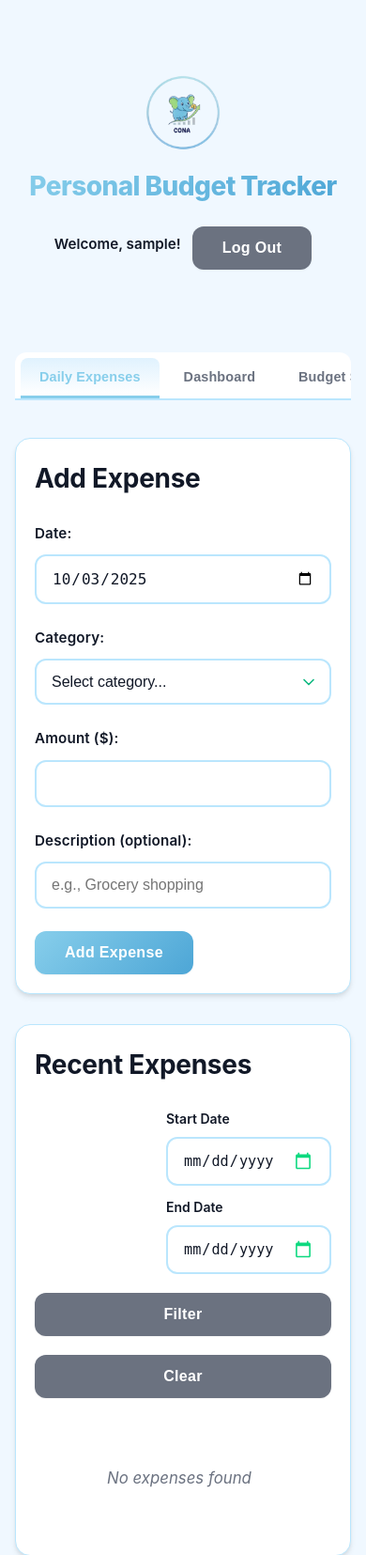
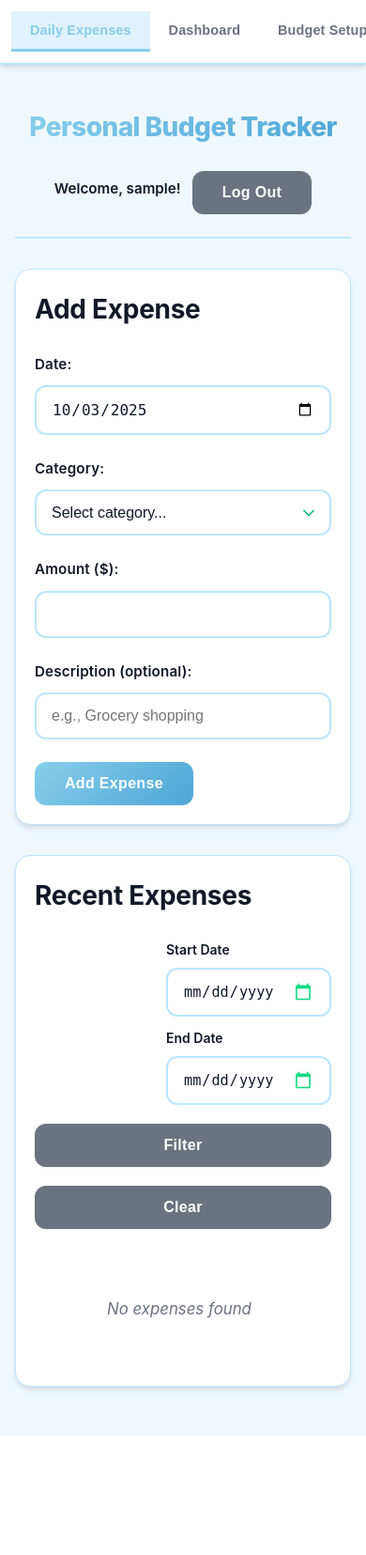
Before and after one commit to Yarmo13/budget-app, a Flask app: page / in a window 390 px wide. Shown: the top 1655 px of the page at 94% size. After the commit the page ends 1528 px from the top, so only its background shows below. Run offline with Flask 3, Linux system fonts and the light colour scheme; the visitor is signed in with stand-in values (Sample User, id 1); data that the repository does not hold is empty.

Commit message:
Reorganize navigation to vertical sidebar layout
🤖 Generated with [Claude Code](https://claude.com/claude-code)

Co-Authored-By: Claude <noreply@anthropic.com>

```diff
--- a/static/css/style.css
+++ b/static/css/style.css
@@ -48,39 +48,31 @@ body {
     font-size: 16px;
     -webkit-font-smoothing: antialiased;
     -moz-osx-font-smoothing: grayscale;
+    display: flex;
+    min-height: 100vh;
 }
 
 .container {
-    max-width: 1280px;
-    margin: 0 auto;
+    flex: 1;
+    margin-left: 250px;
     padding: 32px 24px;
+    max-width: 100%;
 }
 
 /* Header */
 header {
-    text-align: center;
-    margin-bottom: 48px;
+    display: flex;
+    justify-content: space-between;
+    align-items: center;
+    margin-bottom: 32px;
     padding: 24px 0;
-    position: relative;
-}
-
-.header-logo {
-    display: flex;
-    flex-direction: column;
-    align-items: center;
-    gap: 16px;
-}
-
-.logo-img {
-    width: 80px;
-    height: auto;
-    object-fit: contain;
+    border-bottom: 2px solid var(--border-color);
 }
 
 header h1 {
-    font-size: 3rem;
+    font-size: 2rem;
     font-weight: 800;
-    margin-bottom: 12px;
+    margin: 0;
     background: var(--gradient-primary);
     -webkit-background-clip: text;
     -webkit-text-fill-color: transparent;
@@ -89,9 +81,6 @@ header h1 {
 }
 
 .user-info {
-    position: absolute;
-    top: 24px;
-    right: 0;
     display: flex;
     align-items: center;
     gap: 12px;
@@ -109,43 +98,71 @@ header h1 {
 }
 
 
-/* Tabs */
+/* Sidebar Navigation */
 .tabs {
+    position: fixed;
+    left: 0;
+    top: 0;
+    width: 250px;
+    height: 100vh;
+    background: var(--card-bg);
+    border-right: 2px solid var(--border-color);
     display: flex;
-    gap: 8px;
-    margin-bottom: 40px;
+    flex-direction: column;
+    padding: 24px 0;
+    overflow-y: auto;
+    box-shadow: var(--shadow);
+    z-index: 100;
+}
+
+.tabs .logo-section {
+    padding: 0 24px 24px 24px;
     border-bottom: 2px solid var(--border-color);
-    overflow-x: auto;
-    padding-bottom: 0;
-    background: var(--card-bg);
-    border-radius: 12px 12px 0 0;
-    padding: 8px 8px 0 8px;
+    margin-bottom: 16px;
+    text-align: center;
+}
+
+.tabs .logo-section img {
+    width: 60px;
+    height: auto;
+    margin-bottom: 12px;
+}
+
+.tabs .logo-section h2 {
+    font-size: 1.2rem;
+    font-weight: 700;
+    color: var(--primary-color);
+    margin: 0;
 }
 
 .tab-btn {
     background: transparent;
     border: none;
-    padding: 14px 28px;
+    padding: 16px 24px;
     font-size: 1rem;
     font-weight: 600;
     color: var(--text-secondary);
     cursor: pointer;
     transition: all 0.3s cubic-bezier(0.4, 0, 0.2, 1);
-    border-bottom: 3px solid transparent;
+    border-left: 4px solid transparent;
     white-space: nowrap;
-    border-radius: 8px 8px 0 0;
+    text-align: left;
     letter-spacing: 0.01em;
+    width: 100%;
+    display: block;
 }
 
 .tab-btn:hover {
     color: var(--primary-color);
     background: var(--bg-secondary);
+    border-left-color: var(--primary-light);
 }
 
 .tab-btn.active {
     color: var(--primary-color);
-    border-bottom-color: var(--primary-color);
-    background: linear-gradient(to bottom, var(--bg-secondary), transparent);
+    border-left-color: var(--primary-color);
+    background: var(--bg-secondary);
+    font-weight: 700;
 }
 
 .tab-content {
@@ -792,32 +809,55 @@ header h1 {
 
 /* Mobile responsive */
 @media (max-width: 768px) {
-    .container {
-        padding: 20px 16px;
-    }
-
-    header {
-        padding-top: 60px;
-    }
-
-    header h1 {
-        font-size: 2rem;
-    }
-
-    .user-info {
-        position: static;
-        justify-content: center;
-        margin-bottom: 16px;
+    body {
+        flex-direction: column;
     }
 
     .tabs {
-        gap: 6px;
-        padding: 6px 6px 0 6px;
+        position: relative;
+        width: 100%;
+        height: auto;
+        border-right: none;
+        border-bottom: 2px solid var(--border-color);
+        padding: 12px;
+        flex-direction: row;
+        overflow-x: auto;
+    }
+
+    .tabs .logo-section {
+        display: none;
     }
 
     .tab-btn {
         padding: 12px 20px;
         font-size: 0.9rem;
+        border-left: none;
+        border-bottom: 3px solid transparent;
+        white-space: nowrap;
+    }
+
+    .tab-btn.active {
+        border-left: none;
+        border-bottom-color: var(--primary-color);
+    }
+
+    .container {
+        margin-left: 0;
+        padding: 20px 16px;
+    }
+
+    header {
+        flex-direction: column;
+        gap: 16px;
+        text-align: center;
+    }
+
+    header h1 {
+        font-size: 1.5rem;
+    }
+
+    .user-info {
+        justify-content: center;
     }
 
     .summary-cards {
--- a/templates/index.html
+++ b/templates/index.html
@@ -8,26 +8,27 @@
     <link rel="stylesheet" href="{{ url_for('static', filename='css/style.css') }}">
 </head>
 <body>
+    <nav class="tabs">
+        <div class="logo-section">
+            <img src="{{ url_for('static', filename='logo.png') }}" alt="Logo">
+            <h2>Budget Tracker</h2>
+        </div>
+        <button class="tab-btn active" data-tab="expenses">Daily Expenses</button>
+        <button class="tab-btn" data-tab="dashboard">Dashboard</button>
+        <button class="tab-btn" data-tab="budget">Budget Setup</button>
+        <button class="tab-btn" data-tab="savings">Savings</button>
+        <button class="tab-btn" data-tab="reports">Monthly Reports</button>
+        <button class="tab-btn" data-tab="visualizations">Visualizations</button>
+    </nav>
+
     <div class="container">
         <header>
-            <div class="header-logo">
-                <img src="{{ url_for('static', filename='logo.png') }}" alt="Logo" class="logo-img">
-                <h1>Personal Budget Tracker</h1>
-            </div>
+            <h1>Personal Budget Tracker</h1>
             <div class="user-info">
                 <span id="usernameDisplay"></span>
                 <button id="logoutBtn" class="btn btn-secondary btn-sm">Log Out</button>
             </div>
         </header>
-
-        <nav class="tabs">
-            <button class="tab-btn active" data-tab="expenses">Daily Expenses</button>
-            <button class="tab-btn" data-tab="dashboard">Dashboard</button>
-            <button class="tab-btn" data-tab="budget">Budget Setup</button>
-            <button class="tab-btn" data-tab="savings">Savings</button>
-            <button class="tab-btn" data-tab="reports">Monthly Reports</button>
-            <button class="tab-btn" data-tab="visualizations">Visualizations</button>
-        </nav>
 
         <!-- Expenses Tab -->
         <div id="expenses" class="tab-content active">
```
Also changed, not shown: static/Gemini_Generated_Image_ogci5rogci5rogci.png (added).
